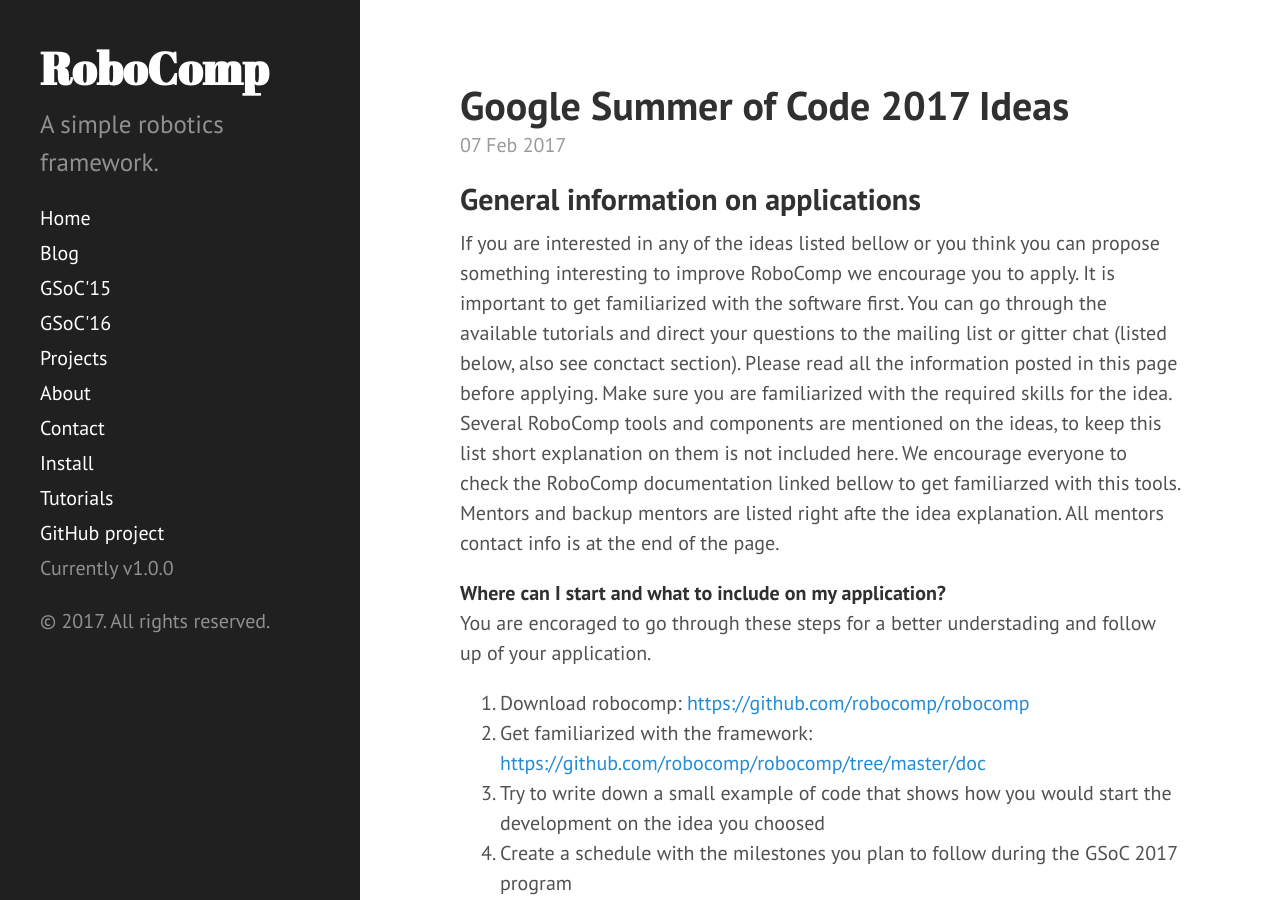
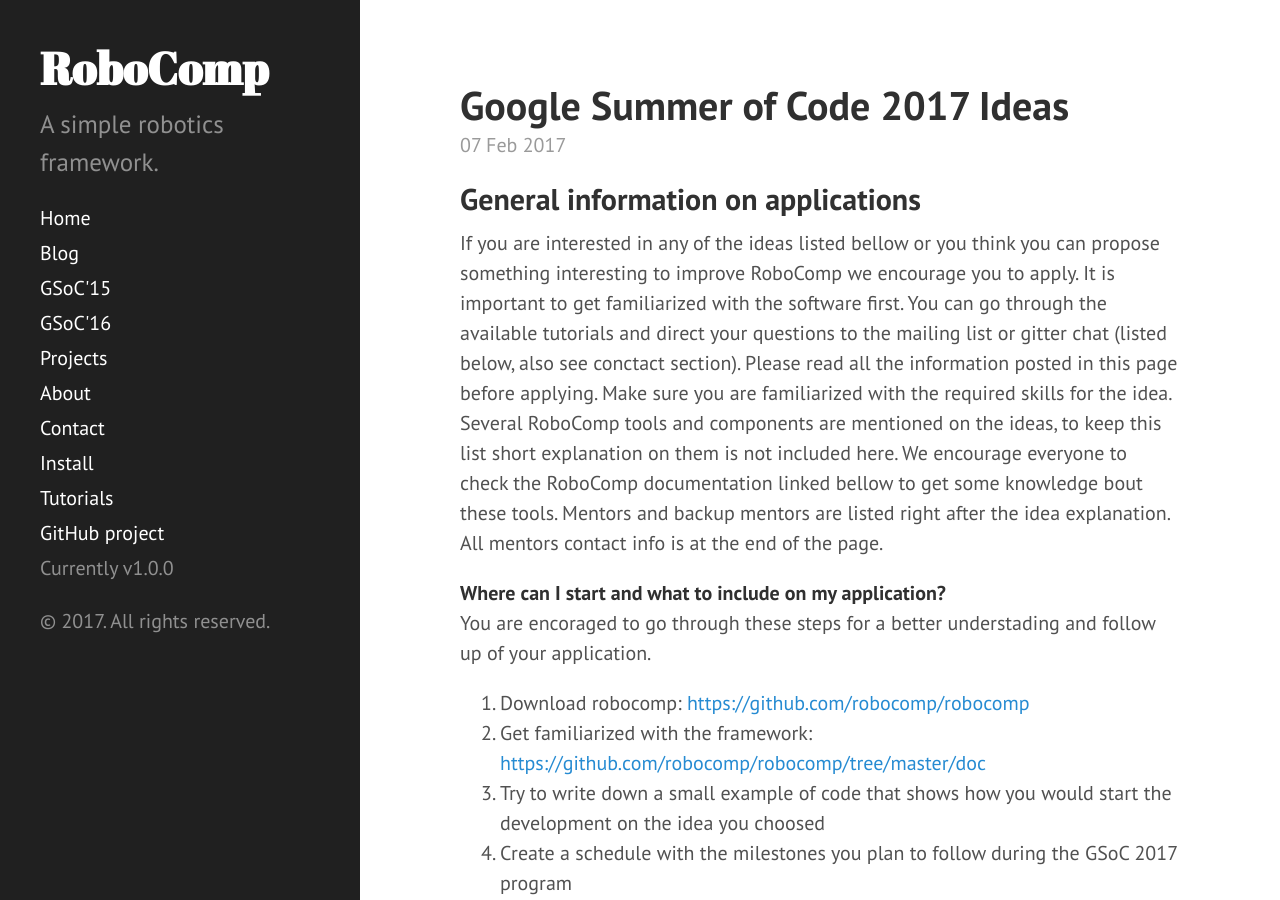
Before and after one commit to robocomp/website, a Jekyll site: the page built from _posts/gsoc2017/2017-2-07-gsoc17ideas.md, in a window 1280 px wide and 900 px high. Built offline with Jekyll 4.4.1, drawn with Linux system fonts in a browser that asks for light colours; some of the changed text lies outside the part shown.

Commit message:
fix on typos

```diff
--- a/_posts/gsoc2017/2017-2-07-gsoc17ideas.md
+++ b/_posts/gsoc2017/2017-2-07-gsoc17ideas.md
@@ -5,7 +5,7 @@
 
 ## General information on applications
 
-If you are interested in any of the ideas listed bellow or you think you can propose something interesting to improve RoboComp we encourage you to apply. It is important to get familiarized with the software first. You can go through the available tutorials and direct your questions to the mailing list or gitter chat (listed below, also see conctact section). Please read all the information posted in this page before applying. Make sure you are familiarized with the required skills for the idea. Several RoboComp tools and components are mentioned on the ideas, to keep this list short explanation on them is not included here. We encourage everyone to check the RoboComp documentation linked bellow to get familiarzed with this tools. Mentors and backup mentors are listed right afte the idea explanation. All mentors contact info is at the end of the page.
+If you are interested in any of the ideas listed bellow or you think you can propose something interesting to improve RoboComp we encourage you to apply. It is important to get familiarized with the software first. You can go through the available tutorials and direct your questions to the mailing list or gitter chat (listed below, also see conctact section). Please read all the information posted in this page before applying. Make sure you are familiarized with the required skills for the idea. Several RoboComp tools and components are mentioned on the ideas, to keep this list short explanation on them is not included here. We encourage everyone to check the RoboComp documentation linked bellow to get some knowledge bout these tools. Mentors and backup mentors are listed right after the idea explanation. All mentors contact info is at the end of the page.
 
 **Where can I start and what to include on my application?**
 You are encoraged to go through these steps for a better understading and follow up of your application.
@@ -50,7 +50,7 @@
 
 InnerModel worlds are xml-based files. Most of the time writing down becomes a pain that nobody wants to go through. Even when InnerModel worlds are done, sometimes moving its elements becomes cumbersome. Sometimes it takes several tryouts until whatever you want to move ends up in the right place. Having a graphical tool for creating and editing these files would help enormously.
 
-Needed SKills: C++, OSG or some sort of graphics development knowledge, CMake
+Needed skills: C++, OSG or some sort of graphics development knowledge, CMake
 Mentor: Luis Manso
 Backup mentor: Marco A. Gutiérrez
 
```
Also changed, not shown: other parts of _posts/gsoc2017/2017-2-07-gsoc17ideas.md (+1 -1 lines).
